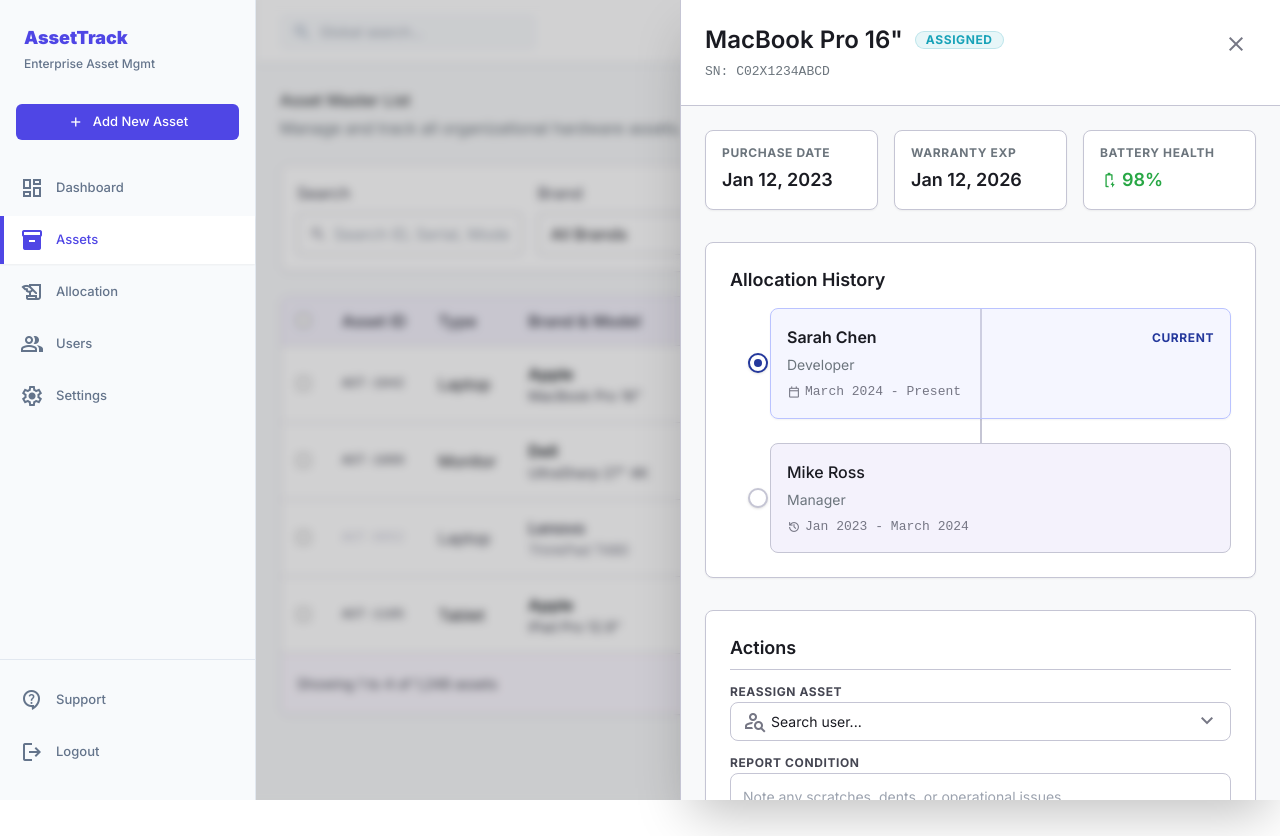
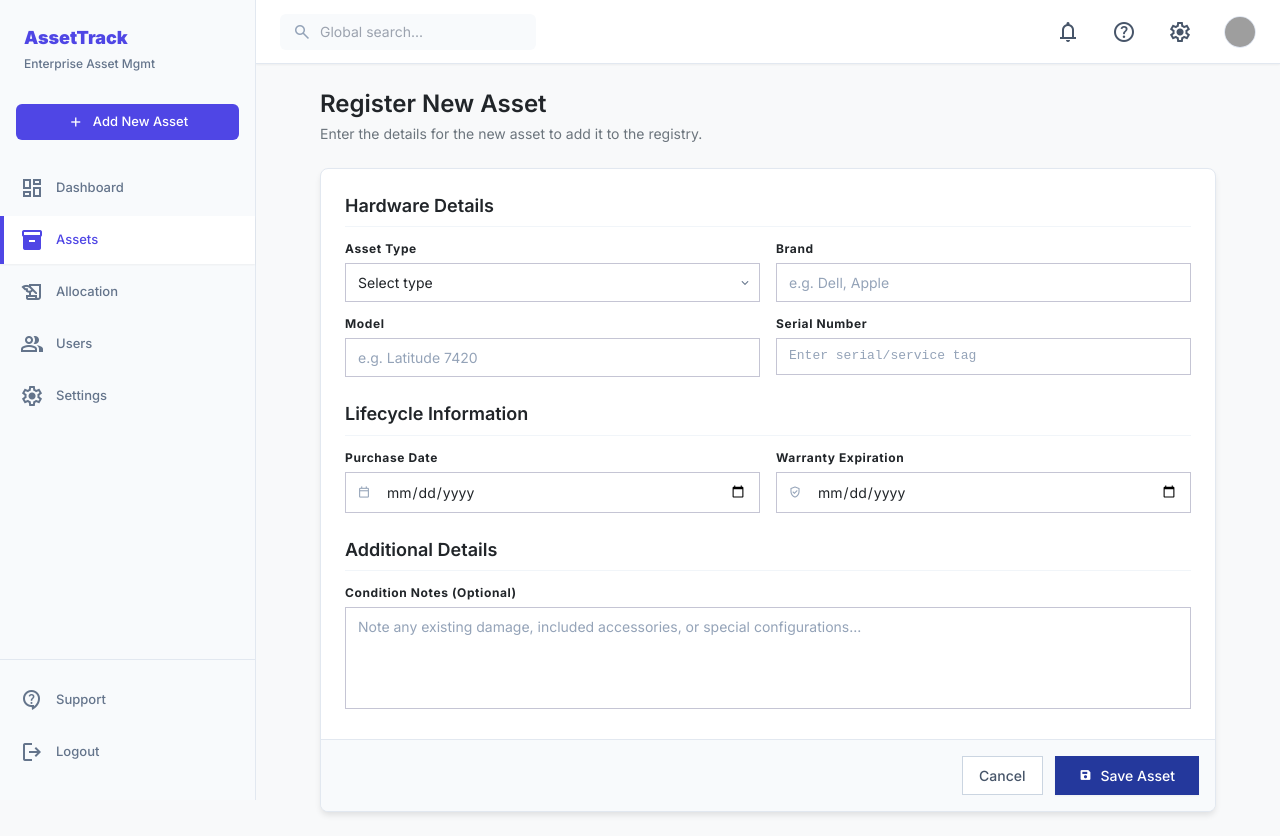
Before and after one commit to AhmedShehab1/AssetTrack, a React (Vite) app in the folder frontend/: page / in a window 1280 px wide. Before the commit the page ends 800 px from the top, so only its background shows below. Built offline with nearby package versions, Linux system fonts and the light colour scheme; grey boxes are pictures that could not be loaded.

Commit message:
feat: implement static AssetRegistrationForm component

```diff
--- a/frontend/src/App.jsx
+++ b/frontend/src/App.jsx
@@ -1,10 +1,12 @@
 import Layout from "./components/Layout";
-import AssetList from "./components/AssetList";
+// import AssetList from "./components/AssetList";
+import AssetRegistrationForm from "./components/AssetRegistrationForm";
 
 function App() {
   return (
     <Layout>
-      <AssetList />
+      {/* <AssetList /> */}
+      <AssetRegistrationForm />
     </Layout>
   );
 }
--- /dev/null
+++ b/frontend/src/components/AssetRegistrationForm.jsx
@@ -0,0 +1,90 @@
+import React from 'react';
+
+export default function AssetRegistrationForm() {
+  return (
+    <main className="flex-1 overflow-y-auto p-container-padding flex flex-col items-center">
+      <div className="w-full max-w-4xl">
+        <div className="mb-spacing-lg">
+          <h2 className="font-headline-md text-headline-md text-text-heading">Register New Asset</h2>
+          <p className="font-body-md text-body-md text-text-body mt-1">Enter the details for the new asset to add it to the registry.</p>
+        </div>
+        <div className="bg-surface-card rounded-lg shadow-[0_4px_6px_-1px_rgb(0,0,0,0.1)] border border-slate-200 overflow-hidden">
+          <form className="p-spacing-lg space-y-spacing-lg">
+            {/* Core Details Grid */}
+            <div>
+              <h3 className="font-headline-sm text-headline-sm text-text-heading mb-spacing-md border-b border-slate-100 pb-2">Hardware Details</h3>
+              <div className="grid grid-cols-1 md:grid-cols-2 gap-spacing-md">
+                <div>
+                  <label className="block font-label-caps text-label-caps text-text-heading mb-2">Asset Type</label>
+                  <div className="relative">
+                    <select defaultValue="" className="w-full appearance-none bg-white border border-outline-variant rounded-DEFAULT py-2 pl-3 pr-10 font-body-md text-body-md text-text-heading focus:outline-none focus:ring-2 focus:ring-primary focus:border-primary">
+                      <option disabled value="">Select type</option>
+                      <option value="laptop">Laptop</option>
+                      <option value="monitor">Monitor</option>
+                      <option value="desktop">Desktop</option>
+                      <option value="phone">Mobile Phone</option>
+                      <option value="tablet">Tablet</option>
+                    </select>
+                    <div className="pointer-events-none absolute inset-y-0 right-0 flex items-center px-2 text-slate-500">
+                      <span className="material-symbols-outlined text-sm">expand_more</span>
+                    </div>
+                  </div>
+                </div>
+                <div>
+                  <label className="block font-label-caps text-label-caps text-text-heading mb-2">Brand</label>
+                  <input className="w-full bg-white border border-outline-variant rounded-DEFAULT py-2 px-3 font-body-md text-body-md text-text-heading focus:outline-none focus:ring-2 focus:ring-primary focus:border-primary placeholder-slate-400" placeholder="e.g. Dell, Apple" type="text"/>
+                </div>
+                <div>
+                  <label className="block font-label-caps text-label-caps text-text-heading mb-2">Model</label>
+                  <input className="w-full bg-white border border-outline-variant rounded-DEFAULT py-2 px-3 font-body-md text-body-md text-text-heading focus:outline-none focus:ring-2 focus:ring-primary focus:border-primary placeholder-slate-400" placeholder="e.g. Latitude 7420" type="text"/>
+                </div>
+                <div>
+                  <label className="block font-label-caps text-label-caps text-text-heading mb-2">Serial Number</label>
+                  <input className="w-full bg-white border border-outline-variant rounded-DEFAULT py-2 px-3 font-data-mono text-data-mono text-text-heading focus:outline-none focus:ring-2 focus:ring-primary focus:border-primary placeholder-slate-400" placeholder="Enter serial/service tag" type="text"/>
+                </div>
+              </div>
+            </div>
+            {/* Lifecycle Grid */}
+            <div>
+              <h3 className="font-headline-sm text-headline-sm text-text-heading mb-spacing-md border-b border-slate-100 pb-2">Lifecycle Information</h3>
+              <div className="grid grid-cols-1 md:grid-cols-2 gap-spacing-md">
+                <div>
+                  <label className="block font-label-caps text-label-caps text-text-heading mb-2">Purchase Date</label>
+                  <div className="relative">
+                    <span className="material-symbols-outlined absolute left-3 top-1/2 -translate-y-1/2 text-slate-400 text-sm">calendar_today</span>
+                    <input className="w-full bg-white border border-outline-variant rounded-DEFAULT py-2 pl-10 pr-3 font-body-md text-body-md text-text-heading focus:outline-none focus:ring-2 focus:ring-primary focus:border-primary text-slate-600" type="date"/>
+                  </div>
+                </div>
+                <div>
+                  <label className="block font-label-caps text-label-caps text-text-heading mb-2">Warranty Expiration</label>
+                  <div className="relative">
+                    <span className="material-symbols-outlined absolute left-3 top-1/2 -translate-y-1/2 text-slate-400 text-sm">verified_user</span>
+                    <input className="w-full bg-white border border-outline-variant rounded-DEFAULT py-2 pl-10 pr-3 font-body-md text-body-md text-text-heading focus:outline-none focus:ring-2 focus:ring-primary focus:border-primary text-slate-600" type="date"/>
+                  </div>
+                </div>
+              </div>
+            </div>
+            {/* Notes Section */}
+            <div>
+              <h3 className="font-headline-sm text-headline-sm text-text-heading mb-spacing-md border-b border-slate-100 pb-2">Additional Details</h3>
+              <div>
+                <label className="block font-label-caps text-label-caps text-text-heading mb-2">Condition Notes (Optional)</label>
+                <textarea className="w-full bg-white border border-outline-variant rounded-DEFAULT py-2 px-3 font-body-md text-body-md text-text-heading focus:outline-none focus:ring-2 focus:ring-primary focus:border-primary placeholder-slate-400 resize-none" placeholder="Note any existing damage, included accessories, or special configurations..." rows="4"></textarea>
+              </div>
+            </div>
+          </form>
+          {/* Action Footer */}
+          <div className="bg-slate-50 border-t border-slate-200 p-spacing-md flex justify-end gap-3">
+            <button className="px-4 py-2 font-body-md text-body-md font-medium text-slate-600 bg-white border border-slate-300 rounded-DEFAULT hover:bg-slate-50 focus:outline-none focus:ring-2 focus:ring-slate-200 transition-colors" type="button">
+              Cancel
+            </button>
+            <button className="px-6 py-2 font-body-md text-body-md font-medium text-white bg-primary rounded-DEFAULT hover:bg-indigo-700 shadow-sm focus:outline-none focus:ring-2 focus:ring-primary focus:ring-offset-2 transition-colors flex items-center gap-2" type="submit">
+              <span className="material-symbols-outlined text-sm" style={{ fontVariationSettings: "'FILL' 1" }}>save</span>
+              Save Asset
+            </button>
+          </div>
+        </div>
+      </div>
+    </main>
+  );
+}
```
